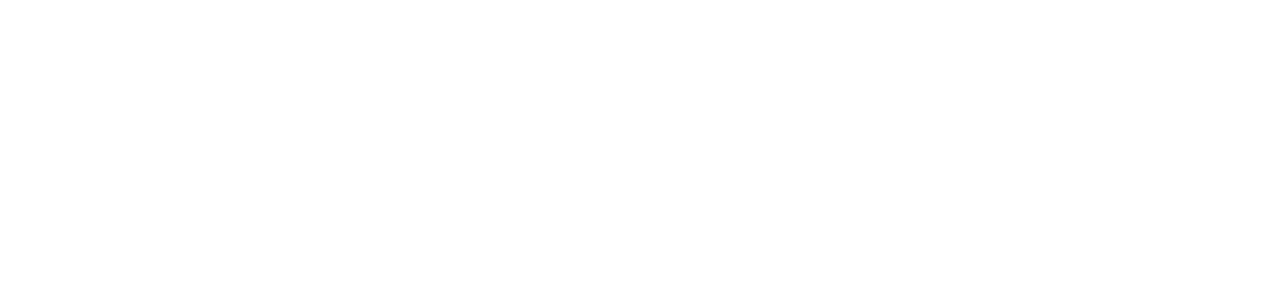
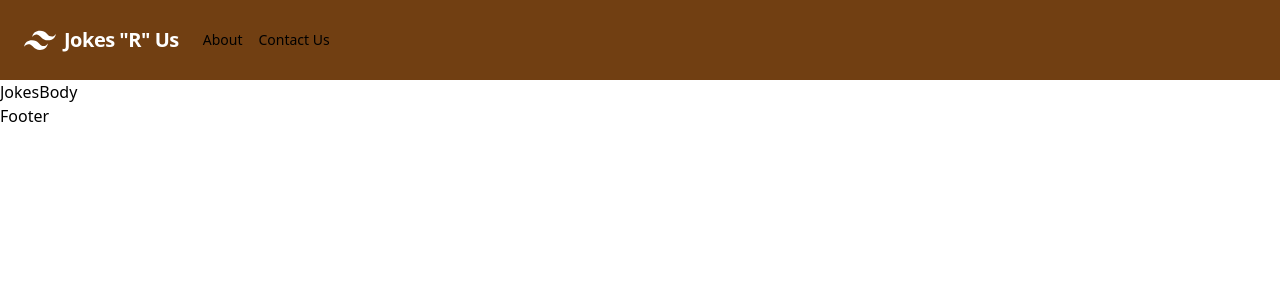
Before and after one commit to keelanpattersoncaesar/jokes-r-us, a React (Create React App) app: page / in a window 1280 px wide. Shown: the top 300 px of the page. Built offline with nearby package versions, Linux system fonts and the light colour scheme.

Commit message:
inputted components

```diff
--- a/src/App.js
+++ b/src/App.js
@@ -1,44 +1,51 @@
-import React from "react";
-import ReactCardFlip from "react-card-flip";
-import "./App.css";
-import YOUR_FRONT_COMPONENT from "../src/components/YOUR_FRONT_COMPONENT";
-import YOUR_BACK_COMPONENT from "../src/components/YOUR_BACK_COMPONENT";
+// import ReactCardFlip from "react-card-flip";
+// import YOUR_FRONT_COMPONENT from "../src/components/YOUR_FRONT_COMPONENT";
+// import YOUR_BACK_COMPONENT from "../src/components/YOUR_BACK_COMPONENT";
 
-class App extends React.Component {
-  constructor() {
-    super();
-    this.state = {
-      isFlipped: false,
-    };
-    this.handleClick = this.handleClick.bind(this);
-  }
+import React from 'react'
+import { SingleView } from './views/SingleView'
 
-  handleClick(e) {
-    e.preventDefault();
-    this.setState((prevState) => ({ isFlipped: !prevState.isFlipped }));
-  }
-
-  // asdasdlasnldsafffff
-  render() {
-    return (
-      <>
-        <ReactCardFlip
-          isFlipped={this.state.isFlipped}
-          flipDirection="vertical"
-        >
-          <YOUR_FRONT_COMPONENT>
-            This is the front of the card.
-            <button onClick={this.handleClick}>Click to flip</button>
-          </YOUR_FRONT_COMPONENT>
-
-          <YOUR_BACK_COMPONENT>
-            This is the back of the card.
-            <button onClick={this.handleClick}>Click to flip</button>
-          </YOUR_BACK_COMPONENT>
-        </ReactCardFlip>
-      </>
-    );
-  }
+const App = () => {
+  return (
+    <SingleView />
+  )
 }
 
-export default App;
+export default App
+
+
+// class App extends Component {
+//   constructor() {
+//     super();
+//     this.state = {
+//       isFlipped: false,
+//     };
+//     this.handleClick = this.handleClick.bind(this);
+//   }
+
+//   handleClick(e) {
+//     e.preventDefault();
+//     this.setState((prevState) => ({ isFlipped: !prevState.isFlipped }));
+//   }
+
+//   render() {
+//     return (
+//       <div>
+//         <ReactCardFlip
+//           isFlipped={this.state.isFlipped}
+//           flipDirection="vertical"
+//         >
+//           <YOUR_FRONT_COMPONENT className='border-2 border-black'>
+//             This is the front of the card.
+//             <button onClick={this.handleClick}>Click to flip</button>
+//           </YOUR_FRONT_COMPONENT>
+
+//           <YOUR_BACK_COMPONENT className='border-2 border-black'>
+//             This is the back of the card.
+//             <button onClick={this.handleClick}>Click to flip</button>
+//           </YOUR_BACK_COMPONENT>
+//         </ReactCardFlip>
+//       </div>
+//     );
+//   }
+// }
--- /dev/null
+++ b/src/components/JokesAbout.js
@@ -0,0 +1,9 @@
+import React from 'react'
+
+const JokesAbout = () => {
+  return (
+    <div>About</div>
+  )
+}
+
+export default JokesAbout
--- /dev/null
+++ b/src/components/JokesBody.js
@@ -0,0 +1,9 @@
+import React from 'react'
+
+const JokesBody = () => {
+  return (
+    <div>JokesBody</div>
+  )
+}
+
+export default JokesBody
--- /dev/null
+++ b/src/components/JokesContact.js
@@ -0,0 +1,9 @@
+import React from 'react'
+
+const JokesContact = () => {
+  return (
+    <div>Contact Us</div>
+  )
+}
+
+export default JokesContact
--- /dev/null
+++ b/src/components/JokesFooter.js
@@ -0,0 +1,9 @@
+import React from 'react'
+
+const JokesFooter = () => {
+  return (
+    <div>Footer</div>
+  )
+}
+
+export default JokesFooter
--- /dev/null
+++ b/src/components/JokesHeader.js
@@ -0,0 +1,39 @@
+import React from 'react'
+import JokesAbout from '../components/JokesAbout'
+import JokesContact from '../components/JokesContact'
+
+const JokesHeader = () => {
+  return (
+    <nav class="flex items-center justify-between flex-wrap bg-yellow-900 p-6">
+  <div class="flex items-center flex-shrink-0 text-white mr-6">
+    <svg class="fill-current h-8 w-8 mr-2" width="54" height="54" viewBox="0 0 54 54" xmlns="http://www.w3.org/2000/svg"><path d="M13.5 22.1c1.8-7.2 6.3-10.8 13.5-10.8 10.8 0 12.15 8.1 17.55 9.45 3.6.9 6.75-.45 9.45-4.05-1.8 7.2-6.3 10.8-13.5 10.8-10.8 0-12.15-8.1-17.55-9.45-3.6-.9-6.75.45-9.45 4.05zM0 38.3c1.8-7.2 6.3-10.8 13.5-10.8 10.8 0 12.15 8.1 17.55 9.45 3.6.9 6.75-.45 9.45-4.05-1.8 7.2-6.3 10.8-13.5 10.8-10.8 0-12.15-8.1-17.55-9.45-3.6-.9-6.75.45-9.45 4.05z"/></svg>
+    <span class="font-semibold text-xl tracking-tight">Jokes "R" Us</span>
+  </div>
+  <div class="block lg:hidden">
+    <button class="flex items-center px-3 py-2 border rounded text-teal-200 border-teal-400 hover:text-white hover:border-white">
+      <svg class="fill-current h-3 w-3" viewBox="0 0 20 20" xmlns="http://www.w3.org/2000/svg"><title>Menu</title><path d="M0 3h20v2H0V3zm0 6h20v2H0V9zm0 6h20v2H0v-2z"/></svg>
+    </button>
+  </div>
+  <div class="w-full block flex-grow lg:flex lg:items-center lg:w-auto">
+    <div class="text-sm lg:flex-grow">
+      <a href="#responsive-header" class="block mt-4 lg:inline-block lg:mt-0 text-black hover:text-white mr-4">
+        About
+      </a>
+      <a href="#responsive-header" class="block mt-4 lg:inline-block lg:mt-0 text-black hover:text-white mr-4">
+        Contact Us
+      </a>
+    </div>
+  </div>
+</nav>
+
+
+
+
+
+      // <JokesAbout />
+      // <JokesContact />
+
+  )
+}
+
+export default JokesHeader
--- /dev/null
+++ b/src/views/SingleView.js
@@ -0,0 +1,15 @@
+import React from 'react'
+import JokesHeader from '../components/JokesHeader'
+import JokesFooter from '../components/JokesFooter'
+import JokesBody from '../components/JokesBody'
+
+
+export const SingleView = () => {
+  return (
+    <>
+    <JokesHeader/>
+    <JokesBody/>
+    <JokesFooter />
+    </>
+  )
+}
```
Also changed, not shown: src/components/YOUR_BACK_COMPONENT.js (+7 -9 lines), src/components/YOUR_FRONT_COMPONENT.js (+7 -8 lines).
